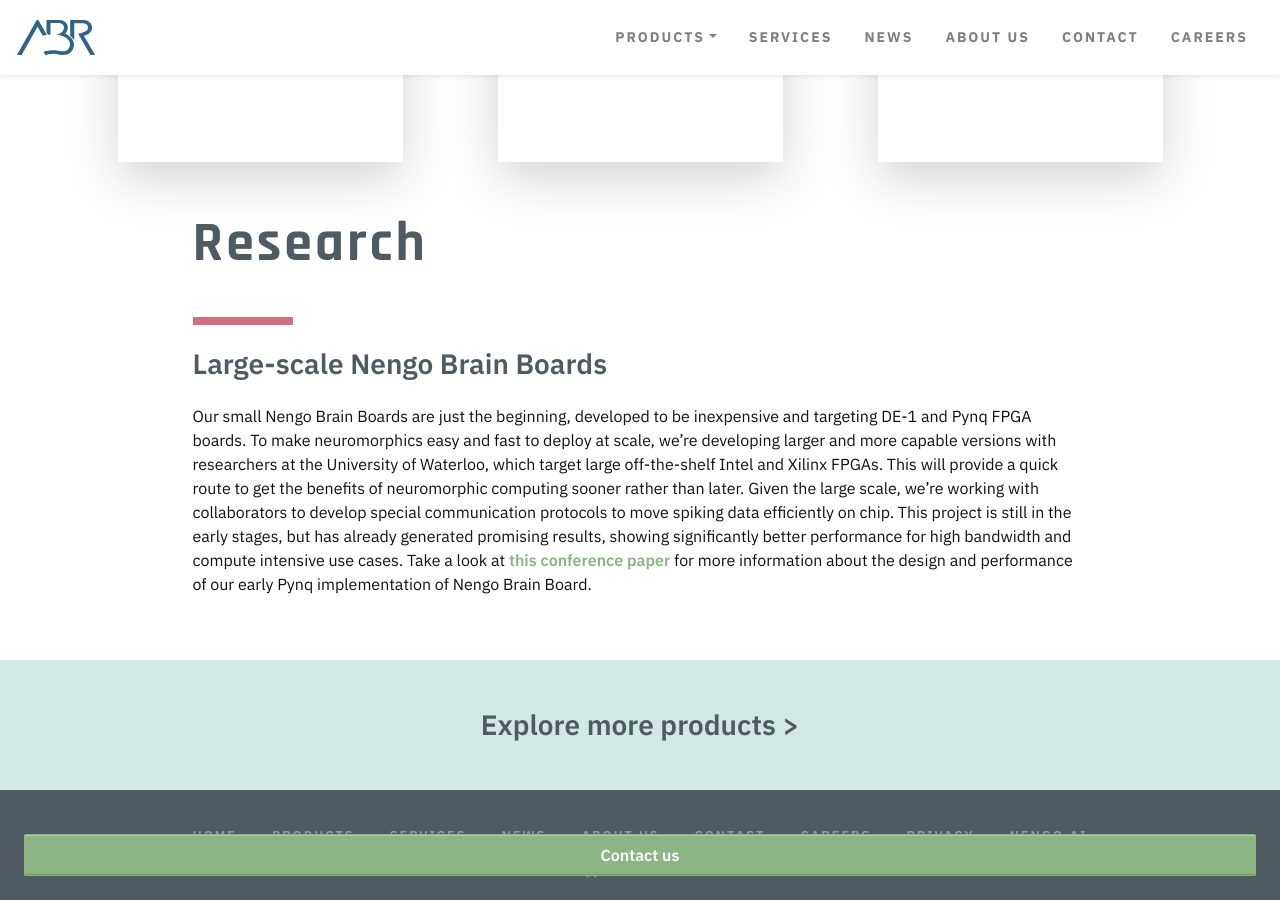
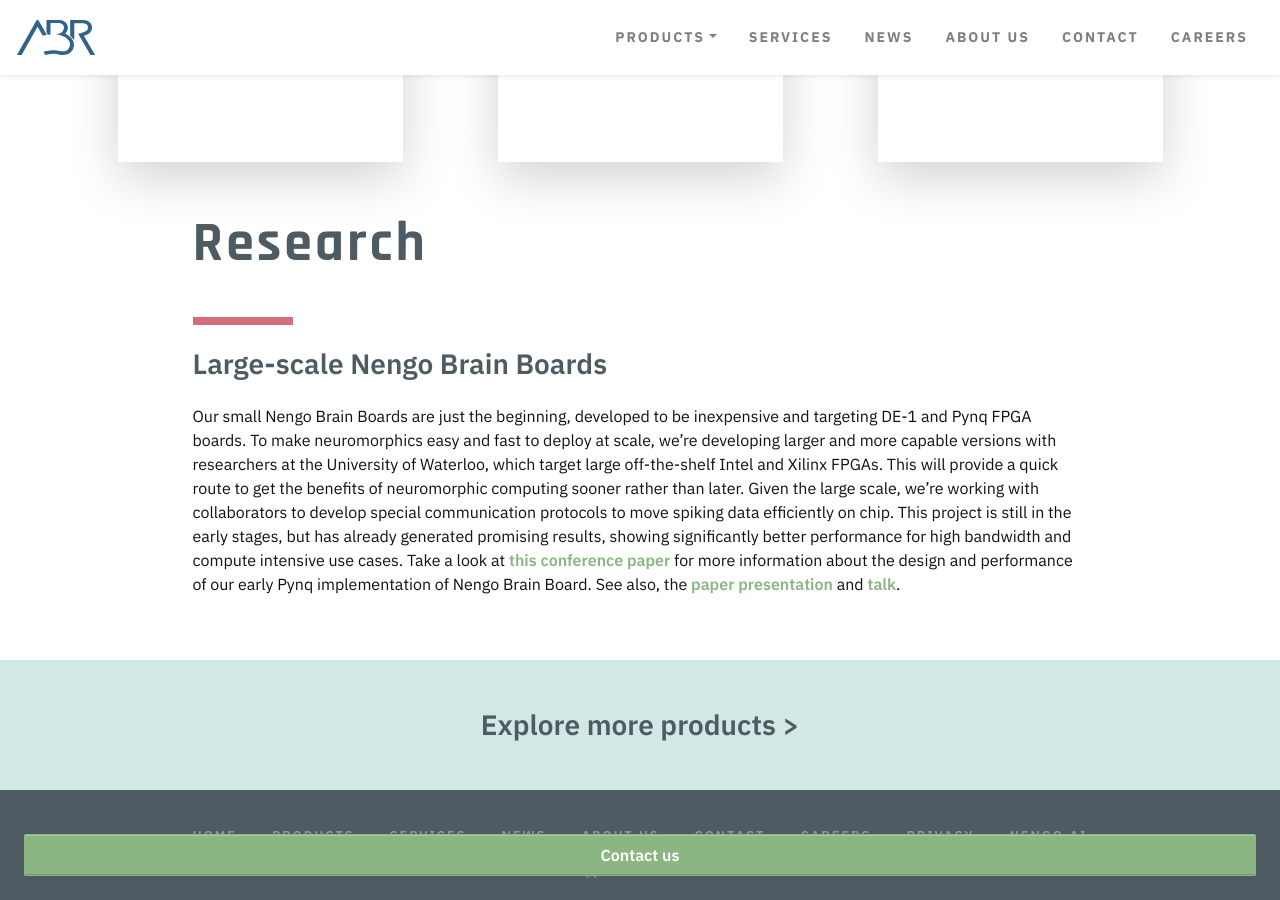
Before and after one commit to abr/abr.github.io, a Jekyll site: the page built from products/brainboard.md, in a window 1280 px wide and 900 px high, scrolled down 1366 px. Built offline with Jekyll 4.4.1, drawn with Linux system fonts in a browser that asks for light colours.

Commit message:
Add paper presentation and talk to BrainBoard page

```diff
--- a/_data/products/brainboard.yml
+++ b/_data/products/brainboard.yml
@@ -60,4 +60,6 @@ research:
     [this conference paper](http://compneuro.uwaterloo.ca/publications/morcos2018.html)
     for more information about the design and performance of our
     early Pynq implementation of Nengo Brain Board.
+    See also, the [paper presentation](https://github.com/bmorcos/presentations/blob/master/FPT18/NEF_on_PYNQ_FPT18.pdf)
+    and [talk](https://github.com/bmorcos/presentations/blob/master/FPT18/NEF_on_PYNQ_FPT18_talk.mp4).
 ---
```
